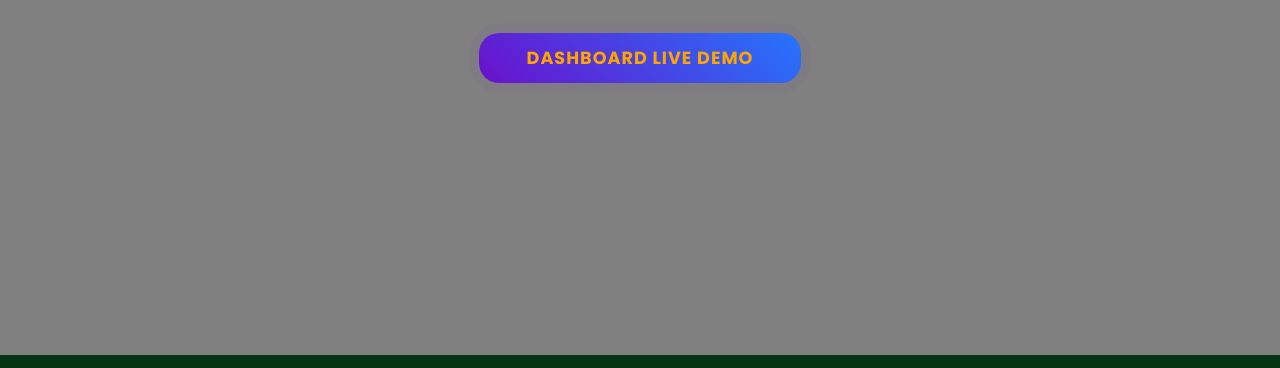
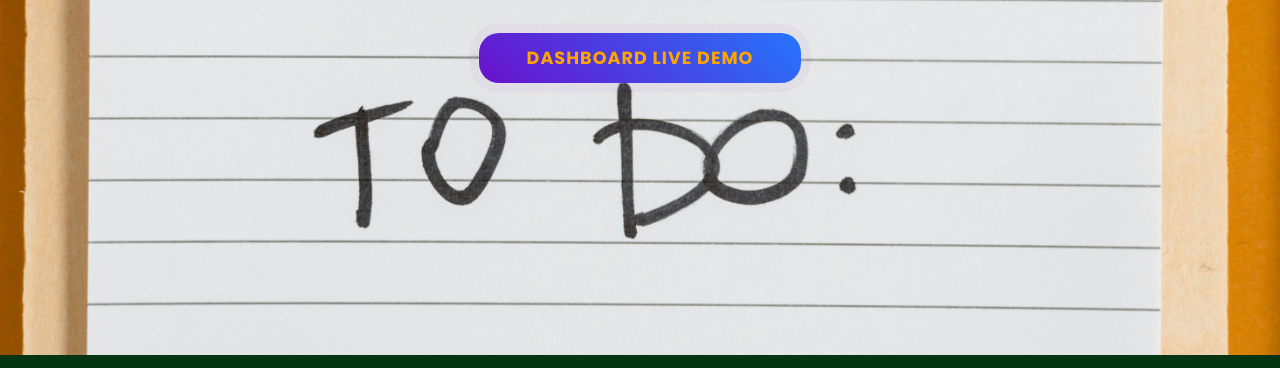
Before and after one commit to Rafael-Schmitt/RemindMe, a plain HTML site: page frontend/index.html in a window 1280 px wide. Shown: the part 441-809 px from the top of the page. Drawn offline with nearby package versions, Linux system fonts and the light colour scheme; the site is published under a folder, as on GitHub Pages, so addresses that start at the root find nothing.

Commit message:
change css path

```diff
--- a/frontend/css/style.css
+++ b/frontend/css/style.css
@@ -57,7 +57,7 @@
       background-size: cover;
       background-position: center center;
       background-repeat: no-repeat;
-      background-image: url(/frontend/images/background\ image.jpg);
+      background-image: url(../images/background\ image.jpg);
       background-blend-mode: overlay;
       background-color: gray;
     }
```
